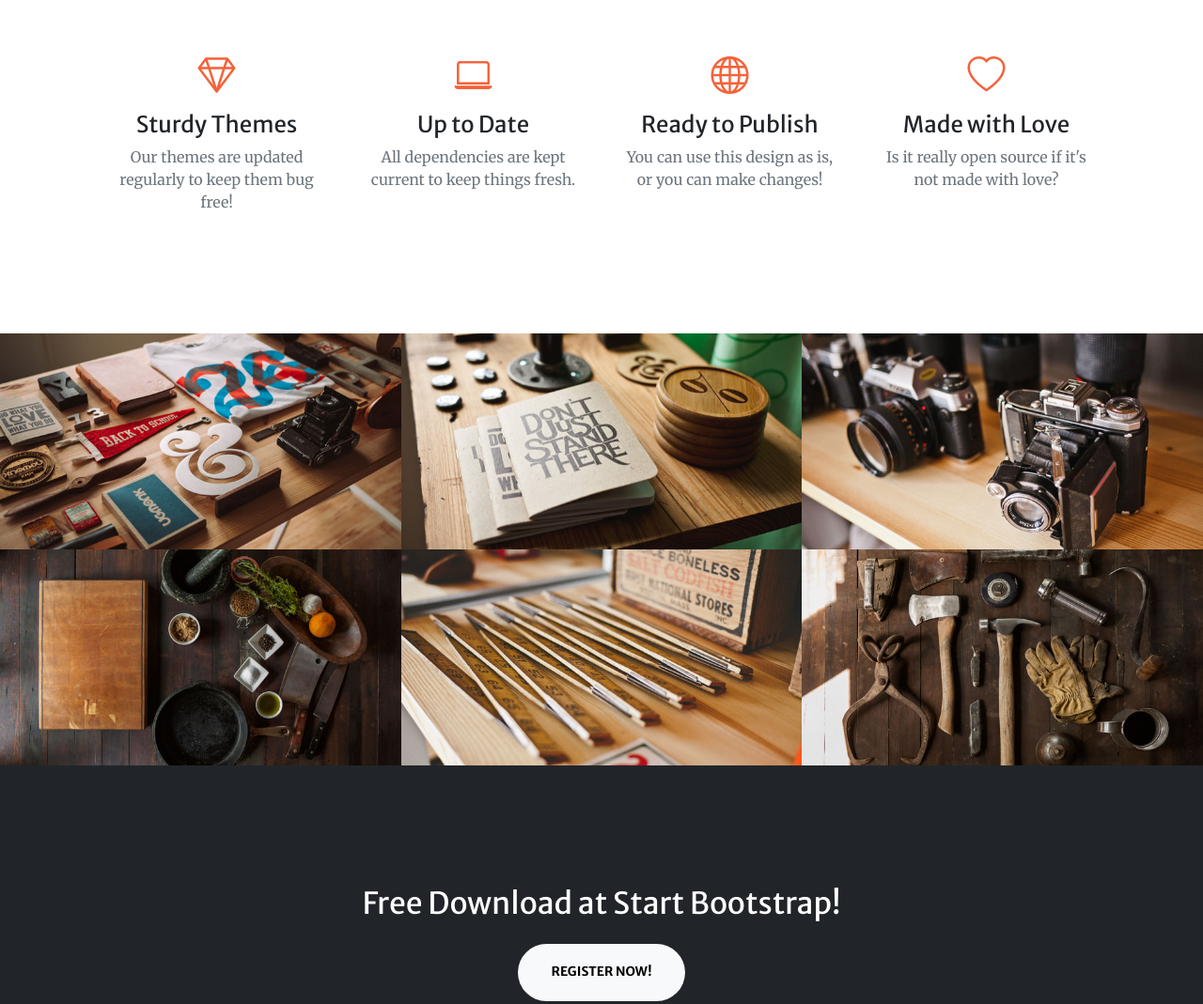
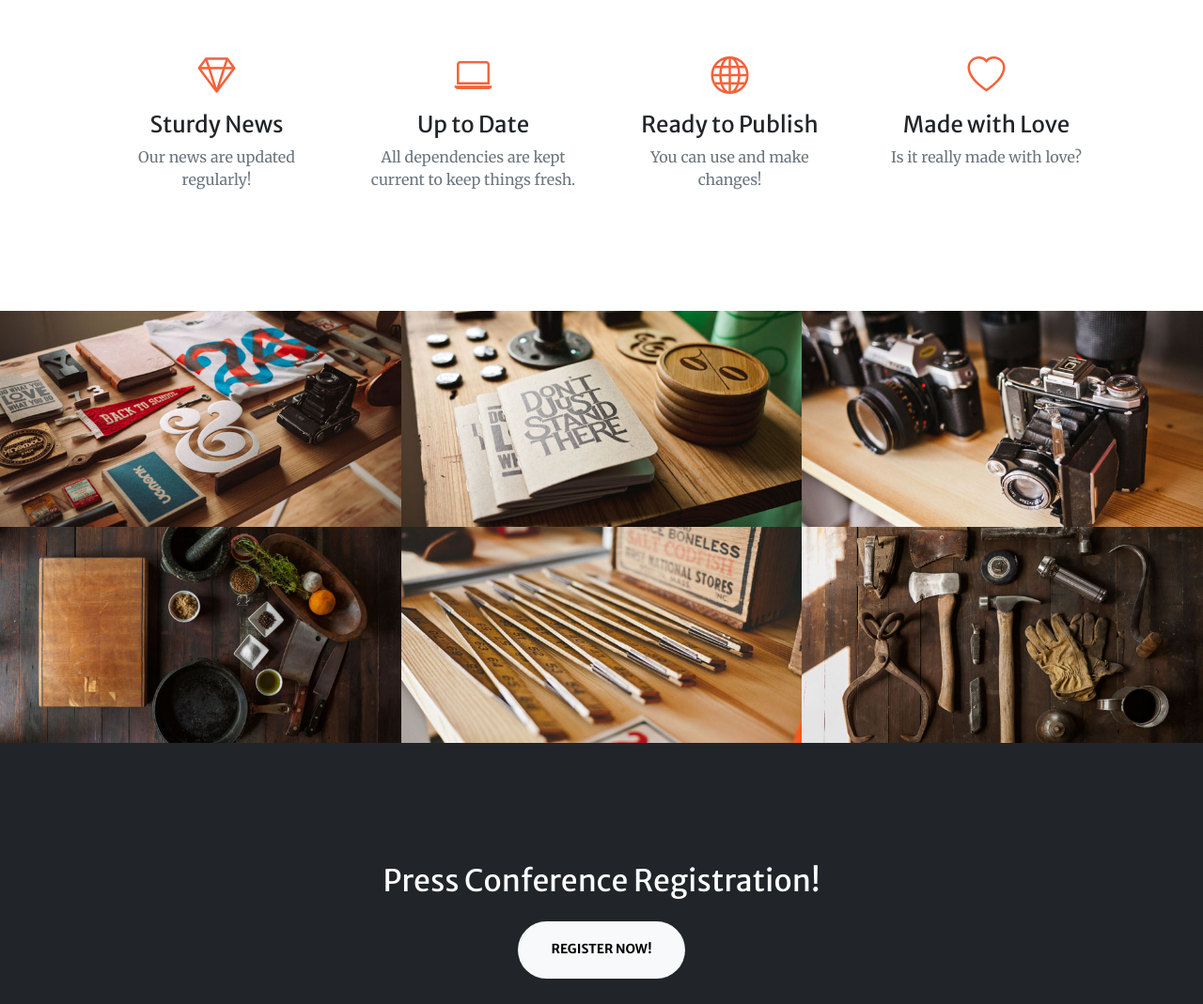
Before and after one commit to rimpank/dwi, a plain HTML site: page index.html in a window 1280 px wide. Shown: the part 1517-2586 px from the top of the page at 94% size. Drawn offline with nearby package versions, Linux system fonts and the light colour scheme; some packages are replaced by stand-ins of ours; a script that the page names is missing.

Commit message:
Update content in index.html for news and registration

```diff
--- a/index.html
+++ b/index.html
@@ -71,8 +71,8 @@
                     <div class="col-lg-3 col-md-6 text-center">
                         <div class="mt-5">
                             <div class="mb-2"><i class="bi-gem fs-1 text-primary"></i></div>
-                            <h3 class="h4 mb-2">Sturdy Themes</h3>
-                            <p class="text-muted mb-0">Our themes are updated regularly to keep them bug free!</p>
+                            <h3 class="h4 mb-2">Sturdy News</h3>
+                            <p class="text-muted mb-0">Our news are updated regularly!</p>
                         </div>
                     </div>
                     <div class="col-lg-3 col-md-6 text-center">
@@ -86,14 +86,14 @@
                         <div class="mt-5">
                             <div class="mb-2"><i class="bi-globe fs-1 text-primary"></i></div>
                             <h3 class="h4 mb-2">Ready to Publish</h3>
-                            <p class="text-muted mb-0">You can use this design as is, or you can make changes!</p>
+                            <p class="text-muted mb-0">You can use and make changes!</p>
                         </div>
                     </div>
                     <div class="col-lg-3 col-md-6 text-center">
                         <div class="mt-5">
                             <div class="mb-2"><i class="bi-heart fs-1 text-primary"></i></div>
                             <h3 class="h4 mb-2">Made with Love</h3>
-                            <p class="text-muted mb-0">Is it really open source if it's not made with love?</p>
+                            <p class="text-muted mb-0">Is it really made with love?</p>
                         </div>
                     </div>
                 </div>
@@ -163,7 +163,7 @@
         <!-- Call to action-->
         <section class="page-section bg-dark text-white">
             <div class="container px-4 px-lg-5 text-center">
-                <h2 class="mb-4">Free Download at Start Bootstrap!</h2>
+                <h2 class="mb-4">Press Conference Registration!</h2>
                 <a class="btn btn-light btn-xl" href="https://forms.gle/NC61UKaAmcKW1mo28">Register Now!</a>
             </div>
         </section>
```
